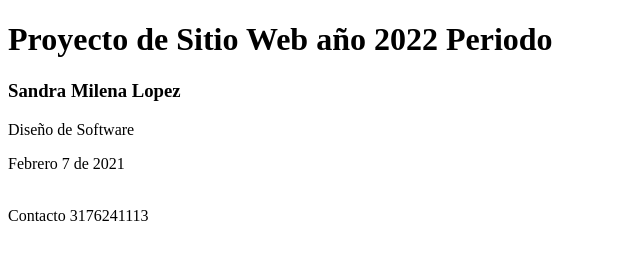
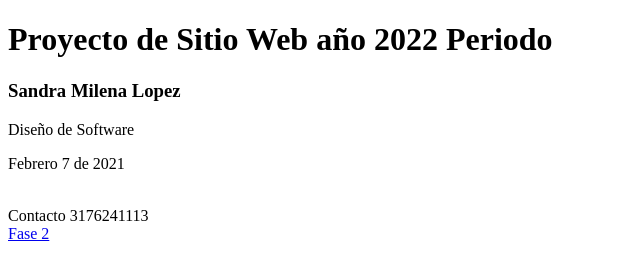
Before and after one commit to Samilopez21/DSW-SandraLopez, a plain HTML site: page index.html in a window 1280 px wide. Shown: the full height of the page, 0-640 px from the left. Drawn offline with Linux system fonts and the light colour scheme.

Commit message:
nueva actualziacion

```diff
--- a/index.html
+++ b/index.html
@@ -12,9 +12,7 @@
     <p>Febrero 7 de 2021</p>
     <br>Contacto 3176241113</br>
 
-    <a href="fase2/desing.html"></a>
-
-
+<a href="fase2/desing.html">    Fase 2    </a>
 
 </body>
 </html>
```
